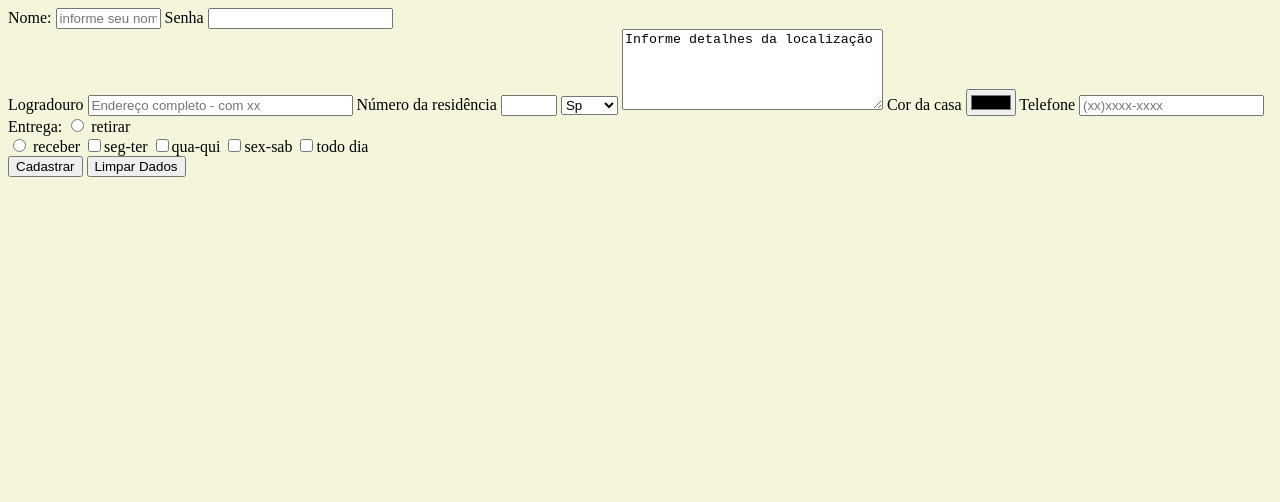
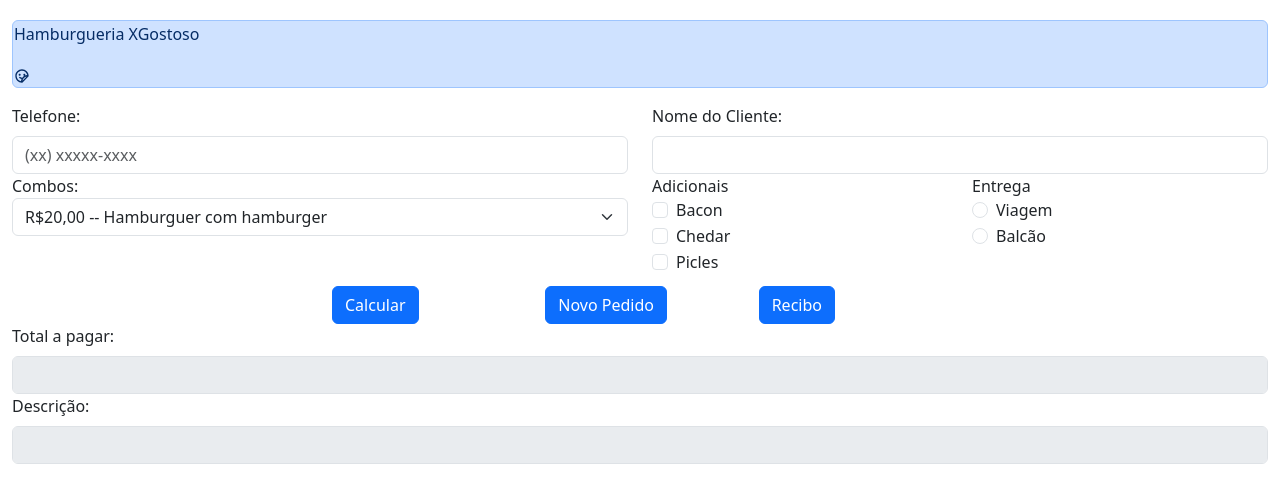
Before and after one commit to luanzeraa-lab/coisinhas, a plain HTML site: page index.html in a window 1280 px wide. Drawn offline with nearby package versions, Linux system fonts and the light colour scheme.

Commit message:
Add files via upload

```diff
--- a/index.html
+++ b/index.html
@@ -1,99 +1,93 @@
 <!DOCTYPE html>
-<html lang="pt-br">
-  <head>
-    <meta charset="UTF-8" />
-    <meta name="viewport" content="width=device-width, initial-scale=1.0" />
-    <title>Formulário</title>
-    <!-- <link
-      href="https://cdn.jsdelivr.net/npm/bootstrap@5.3.3/dist/css/bootstrap.min.css"
-      rel="stylesheet"
-      integrity="sha384-QWTKZyjpPEjISv5WaRU9OFeRpok6YctnYmDr5pNlyT2bRjXh0JMhjY6hW+ALEwIH"
-      crossorigin="anonymous"
-    /> -->
-  </head>
-  <body style="background-color: beige;">
-    <section class="container-fluid">
-      <form method="get">
-
+<html lang="pt-BR">
+<head>
+    <meta charset="UTF-8">
+    <meta name="viewport" content="width=device-width, initial-scale=1.0">
+    <title>Restaurante</title>
+    <link href="https://cdn.jsdelivr.net/npm/bootstrap@5.3.3/dist/css/bootstrap.min.css" rel="stylesheet" integrity="sha384-QWTKZyjpPEjISv5WaRU9OFeRpok6YctnYmDr5pNlyT2bRjXh0JMhjY6hW+ALEwIH" crossorigin="anonymous">
+    <link rel="stylesheet" href="style.css">
+    <link href="https://cdn.jsdelivr.net/npm/remixicon@2.5.0/fonts/remixicon.css" rel="stylesheet">
+</head>
+<body>
+    <div class="container-fluid">
+        <div class="alert alert-primary titulo" role="alert">
+            <p>Hamburgueria XGostoso <span id="relogio"></span></p>
+            <svg xmlns="http://www.w3.org/2000/svg" viewBox="0 0 24 24" width="16" height="16" fill="currentColor"><path d="M10.5199 19.8634C10.5955 18.6615 10.8833 17.5172 11.3463 16.4676C9.81124 16.3252 8.41864 15.6867 7.33309 14.7151L8.66691 13.2248C9.55217 14.0172 10.7188 14.4978 12 14.4978C12.1763 14.4978 12.3501 14.4887 12.5211 14.471C14.227 12.2169 16.8661 10.7083 19.8634 10.5199C19.1692 6.80877 15.9126 4 12 4C7.58172 4 4 7.58172 4 12C4 15.9126 6.80877 19.1692 10.5199 19.8634ZM19.0233 12.636C15.7891 13.2396 13.2396 15.7891 12.636 19.0233L19.0233 12.636ZM22 12C22 12.1677 21.9959 12.3344 21.9877 12.5L12.5 21.9877C12.3344 21.9959 12.1677 22 12 22C6.47715 22 2 17.5228 2 12C2 6.47715 6.47715 2 12 2C17.5228 2 22 6.47715 22 12ZM10 10C10 10.8284 9.32843 11.5 8.5 11.5C7.67157 11.5 7 10.8284 7 10C7 9.17157 7.67157 8.5 8.5 8.5C9.32843 8.5 10 9.17157 10 10ZM17 10C17 10.8284 16.3284 11.5 15.5 11.5C14.6716 11.5 14 10.8284 14 10C14 9.17157 14.6716 8.5 15.5 8.5C16.3284 8.5 17 9.17157 17 10Z"></path></svg>                </div>
         <div class="row">
-          <label for="text">Nome: </label>
-          <input
-            type="text"
-            id="nome"
-            name="nome"
-            required
-            size="10"
-            maxlength="10"
-            minlength="3"
-            placeholder="informe seu nome com 3 caracteres minimos"
-          />
-          <label for="senha">Senha</label>
-          <input type="password" name="senha" id="senha" />
-          <br>
-          <label for="log">Logradouro</label>
-          <input
-            type="text"
-            name="logradouro"
-            id="logradouro"
-            placeholder="Endereço completo - com xx"
-            size="30"
-            maxlength="50"
-            minlength="20"
-          />
-          <label for="num">Número da residência</label>
-          <input type="number" min="1" max="10">
-
-          <select name="uf" id="uf" required>
-
-            <optgroup label="Sudeste">
-              <option value="sp">Sp</option>
-              <option value="rj">Rj</option>
-            </optgroup>
-
-            <optgroup label="Norte">
-              <option value="AM">Am</option>
-            </optgroup>
-
-          </select>
-             <textarea name="infoloc" id="infoloc" cols="30" rows="5" readonly
-             >Informe detalhes da localização
-             </textarea>
-
-            <label for="cormuro">Cor da casa</label>
-            <input type="color" name="cor" id="cor">
-
-            <label for="fone">Telefone</label>
-            <input type="text" name="fone" id="fone" placeholder="(xx)xxxx-xxxx" pattern="[0-9]">
-
-            <label for="tipoentrega">Entrega: </label>
-            <input type="radio" name="tipoentrega" value="retirar">
-            <label for="retirar">retirar</label>
-            <br>
-            <input type="radio" name="tipoentrega" value="entregacasa">
-            <label for="receber">receber</label>
-
-            <input type="checkbox" name="diasentrega" value="diasentrega">seg-ter
-            <input type="checkbox" name="diasentrega" value="diasentrega">qua-qui
-            <input type="checkbox" name="diasentrega" value="diasentrega">sex-sab
-            <input type="checkbox" name="diasentrega" value="diasentrega">todo dia
-
-
-
+            <div class="col-6">
+                <label class="form-label" for="telefone">Telefone:</label>
+                <input class="form-control" type="text" name="telefone" id="telefone" placeholder="(xx) xxxxx-xxxx">
+            </div>
+            <div class="col-6">
+                <label class="form-label" for="nome">Nome do Cliente:</label>
+                <input class="form-control" type="text" name="nome" id="nome">
+            </div>
         </div>
-
-        <div class="row"></div>
-
         <div class="row">
-          <input type="submit" value="Cadastrar" />
-          <input type="reset" value="Limpar Dados" />
+            <div class="col-6">
+                <label for="combos">Combos:</label>
+                <select class="form-select" name="combos" id="combos" onchange="totalPagar()" >
+                    <option selected value="20">R$20,00 -- Hamburguer com hamburger</option>
+                    <option value="35">R$35,00 -- Hamburguer Saúdavel 100%</option>
+                    <option value="5">R$5,00 -- XNada</option>
+                    <option value="100">R$100,00 -- Hamburguer de Pizza de Strogonoff</option>
+                    <option value="11">R$11,00 -- Hamburguer com Coquinha gelada</option>
+                    <option value="200">R$200,00 -- XMuitaCoisa</option>
+                    <option value="80">R$80,00 -- xHamburguer</option>
+                </select>
+            </div>
+            <div class="col-3">
+                <label for="adicionais">Adicionais</label>
+                <div class="form-check">
+                    <input class="form-check-input" type="checkbox" name="adicionais" id="bacon_check" value="15">
+                    <label class="form-check-label" for="bacon_check">Bacon</label>
+                </div>
+                <div class="form-check">
+                    <input class="form-check-input" type="checkbox" name="adicionais" id="chedar_check" value="5">
+                    <label class="form-check-label" for="chedar_check">Chedar</label>
+                </div>
+                <div class="form-check">
+                     <input class="form-check-input" type="checkbox" name="adicionais" id="picles_check" value="10">
+                    <label class="form-check-label" for="picles_check">Picles</label>
+                </div>
+            </div>
+            <div class="col-3">
+                <label for="entrega">Entrega</label>
+                <div class="form-check">
+                    <input class="form-check-input" type="radio" value = "10" name="entrega" id="escolha_viagem">
+                    <label class="form-check-label" for="viagem">Viagem</label>
+                </div>
+                <div class="form-check">
+                    <input class="form-check-input" type="radio" value = "0" name="entrega" id="escolha_balcao">
+                    <label class="form-check-label" for="viagem">Balcão</label>
+                </div>
+            </div>
         </div>
-      </form>
-    </section>
-
-    <script
-      src="https://cdn.jsdelivr.net/npm/bootstrap@5.3.3/dist/js/bootstrap.bundle.min.js"
-      integrity="sha384-YvpcrYf0tY3lHB60NNkmXc5s9fDVZLESaAA55NDzOxhy9GkcIdslK1eN7N6jIeHz"
-      crossorigin="anonymous"
-    ></script>
-  </body>
+        <div class="row justify-content-md-center" style="margin-top: 10px;">
+            <div class="col-2">
+                <button class="btn btn-primary" onclick="totalPagar()">Calcular</button>
+            </div>
+            <div class="col-2">
+                <button class="btn btn-primary">Novo Pedido</button>
+            </div>
+            <div class="col-2">
+                <button class="btn btn-primary" onclick="imprimir()">Recibo</button>
+            </div>
+        </div>
+        <div class="row">
+            <div class="col-12">
+                <label class="form-label" for="total">Total a pagar:</label>
+                <input class="form-control" type="text" name="total" id="total" disabled>
+            </div>
+        </div>
+        <div class="row">
+            <div class="col-12">
+                <label class="form-label" for="descricao">Descrição:</label>
+                <input class="form-control" type="text" name="descricao" id="descricao" disabled>
+            </div>
+        </div>
+    </div>
+    <script src="script.js"> </script>
+    <script src="https://cdn.jsdelivr.net/npm/bootstrap@5.3.3/dist/js/bootstrap.bundle.min.js" integrity="sha384-YvpcrYf0tY3lHB60NNkmXc5s9fDVZLESaAA55NDzOxhy9GkcIdslK1eN7N6jIeHz" crossorigin="anonymous"></script>
+</body>
 </html>
--- a/script.js
+++ b/script.js
@@ -0,0 +1,62 @@
+
+let adicionais=0;
+let entrega=0;
+
+function totalPagar()
+{
+
+    let total=0; //varável que terá o valor a pagar
+    calcularadicionais(); //só chama a função
+    calcularentrega();
+    total = adicionais + entrega + Number (document.getElementById("combos").value);
+    document.getElementById("total").value = total;
+
+}
+
+function calcularadicionais()
+{
+    adicionais=0;
+    let i;
+    let selecionadas; // só declarou a variável local
+    selecionadas = document.querySelectorAll("input[name='adicionais']");
+    let qtd = selecionadas.length; //quantos elementos tem na lista, que tem name=adicionais
+
+    for (i=0; i<qtd; i++)
+    {
+        if (selecionadas[i].checked == true )
+        {
+            adicionais = adicionais + Number (selecionadas[i].value);
+
+        }
+
+
+    }
+
+}
+
+function calcularentrega()
+{
+
+    let i;
+    let selecionadas; // só declarou a variável local
+    selecionadas = document.querySelectorAll("input[name='entrega']");
+    let qtd = selecionadas.length; //quantos elementos tem na lista, que tem name=adicionais
+
+    for (i=0; i<qtd; i++)
+    {
+        if (selecionadas[i].checked == true )
+        {
+            entrega = entrega + Number (selecionadas[i].value);
+
+        }
+
+
+    }
+
+}
+
+function imprimir()
+{
+
+
+}
--- /dev/null
+++ b/style.css
@@ -0,0 +1,8 @@
+.container-fluid{
+    margin-top: 20px;
+}
+
+.titulo{
+    padding: 1px;
+    font-size: 1em;
+}
```
